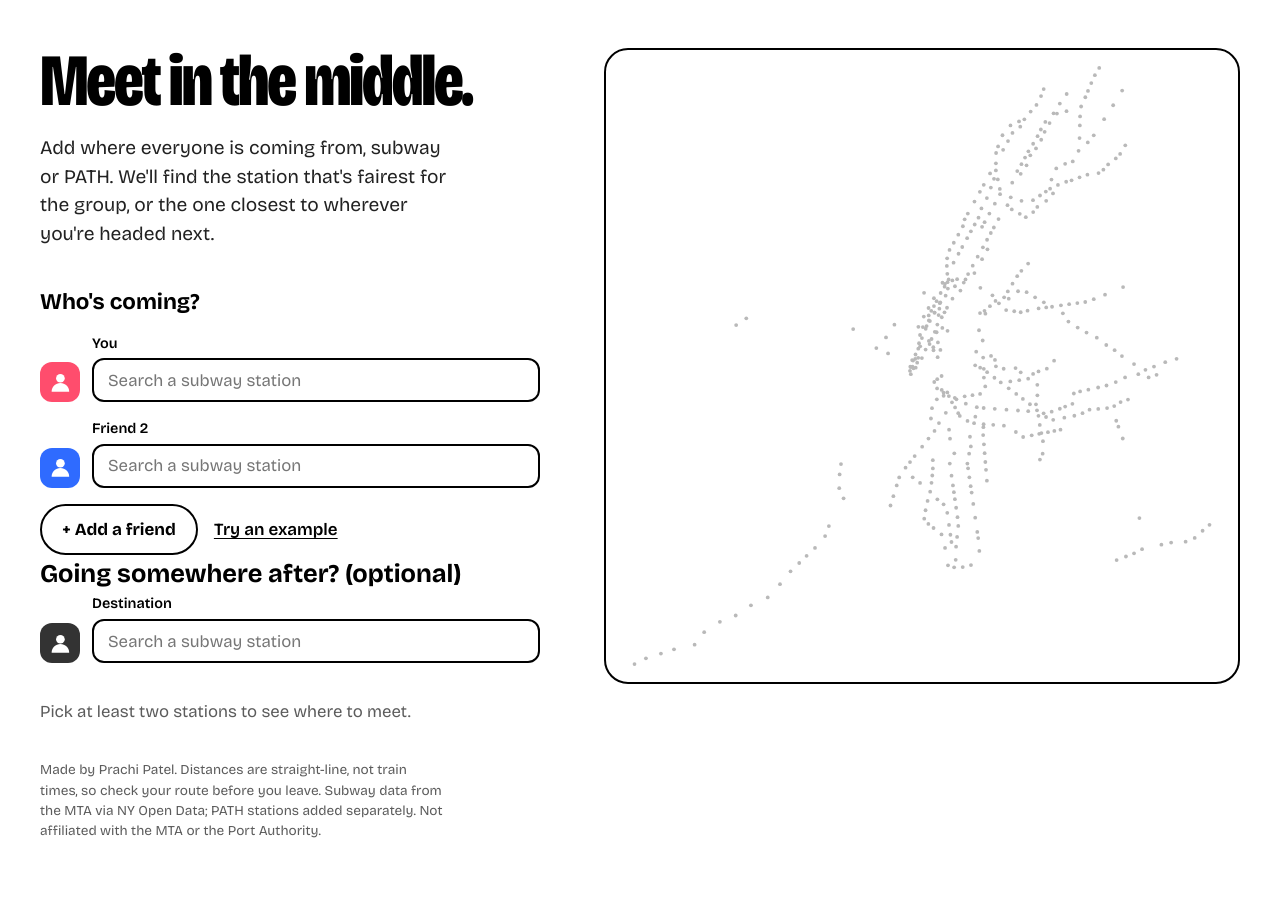
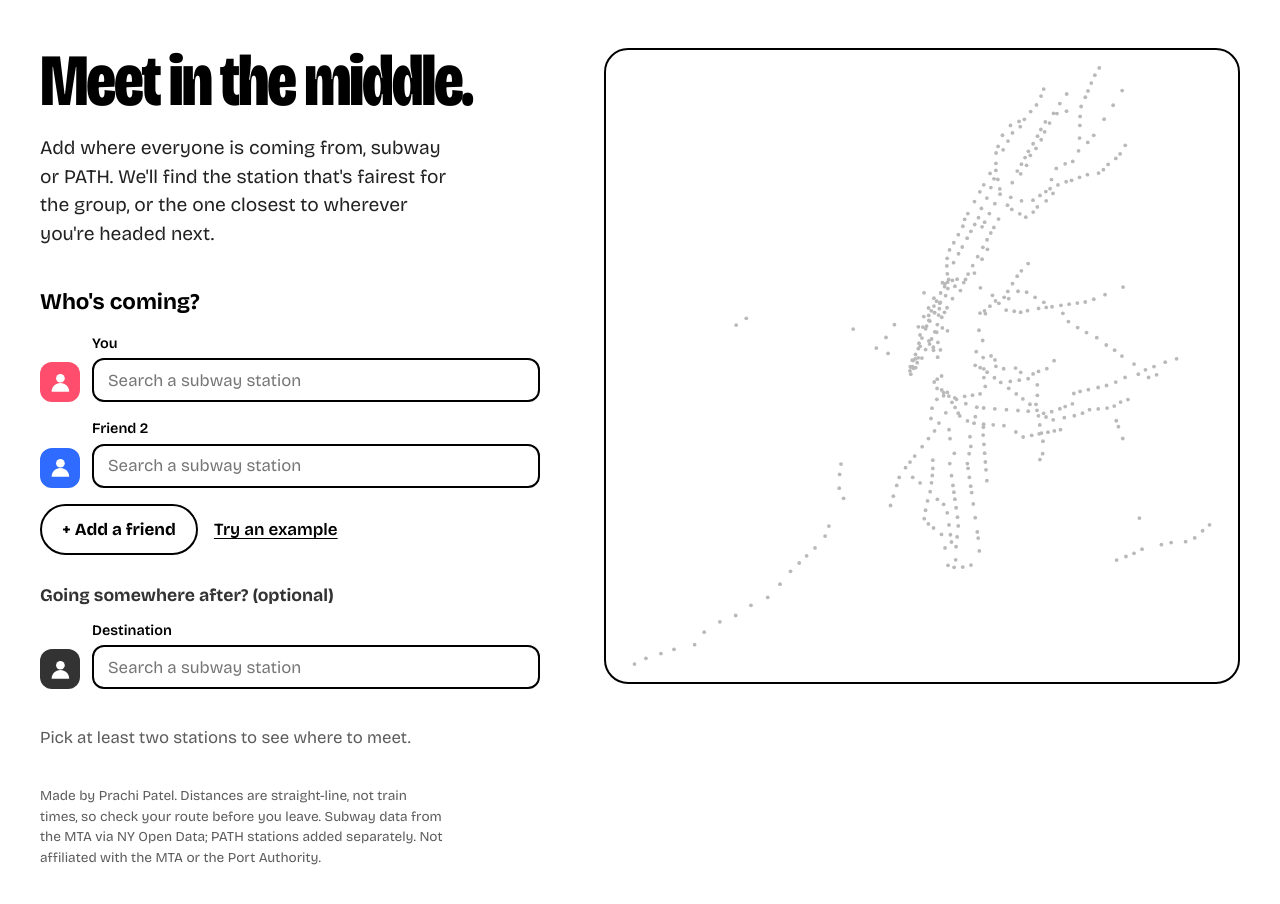
Before and after one commit to prachi050/meet-in-the-middle, a React (Vite) app: page / in a window 1280 px wide. Shown: the top 904 px of the page. Built offline with nearby package versions, Linux system fonts and the light colour scheme.

Commit message:
Update styles.css

```diff
--- a/src/styles.css
+++ b/src/styles.css
@@ -38,10 +38,11 @@ button, input { font: inherit; color: inherit; }
 .col-left { display: contents; }
 .hero { order: 1; }
 .who { order: 2; }
-.result { order: 3; }
-.col-right { order: 4; }
-.others { order: 5; }
-.fineprint { order: 6; }
+.destination { order: 3; }
+.result { order: 4; }
+.col-right { order: 5; }
+.others { order: 6; }
+.fineprint { order: 7; }
 
 @media (min-width: 960px) {
   .col-left { display: block; min-width: 0; }
@@ -67,6 +68,10 @@ button, input { font: inherit; color: inherit; }
 
 .who { margin-top: 36px; }
 .who h2 { font-size: 1.4rem; font-weight: 700; margin-bottom: 14px; }
+
+.destination { margin-top: 28px; }
+.destination h2 { font-size: 1.1rem; font-weight: 700; margin-bottom: 10px; color: #333; }
+.destination-note { margin-top: 8px; font-size: 0.92rem; color: var(--muted); max-width: 42ch; }
 
 .picker { margin-bottom: 16px; }
 .picker-row { display: flex; align-items: flex-end; gap: 12px; }
@@ -152,6 +157,22 @@ button, input { font: inherit; color: inherit; }
 .sign-actions { display: flex; flex-wrap: wrap; gap: 10px; margin-top: 20px; }
 .sign .btn { font-family: var(--ui-font); }
 
+.coffee { margin-top: 18px; padding-top: 16px; border-top: 1px solid #4a4a4a; font-family: var(--ui-font); }
+.coffee-label { font-size: 0.85rem; color: #c4c4c4; margin-bottom: 8px; }
+.coffee-links { display: flex; flex-wrap: wrap; gap: 8px; }
+.coffee-chip {
+  display: inline-block;
+  padding: 7px 12px;
+  border-radius: 999px;
+  border: 1px solid #6a6a6a;
+  color: #fff;
+  font-size: 0.85rem;
+  font-weight: 600;
+  text-decoration: none;
+  transition: background 0.15s, color 0.15s;
+}
+.coffee-chip:hover { background: #fff; color: #000; }
+
 .others { margin-top: 28px; }
 .others h3 { font-size: 1.15rem; font-weight: 700; margin-bottom: 4px; }
 .other {
```
